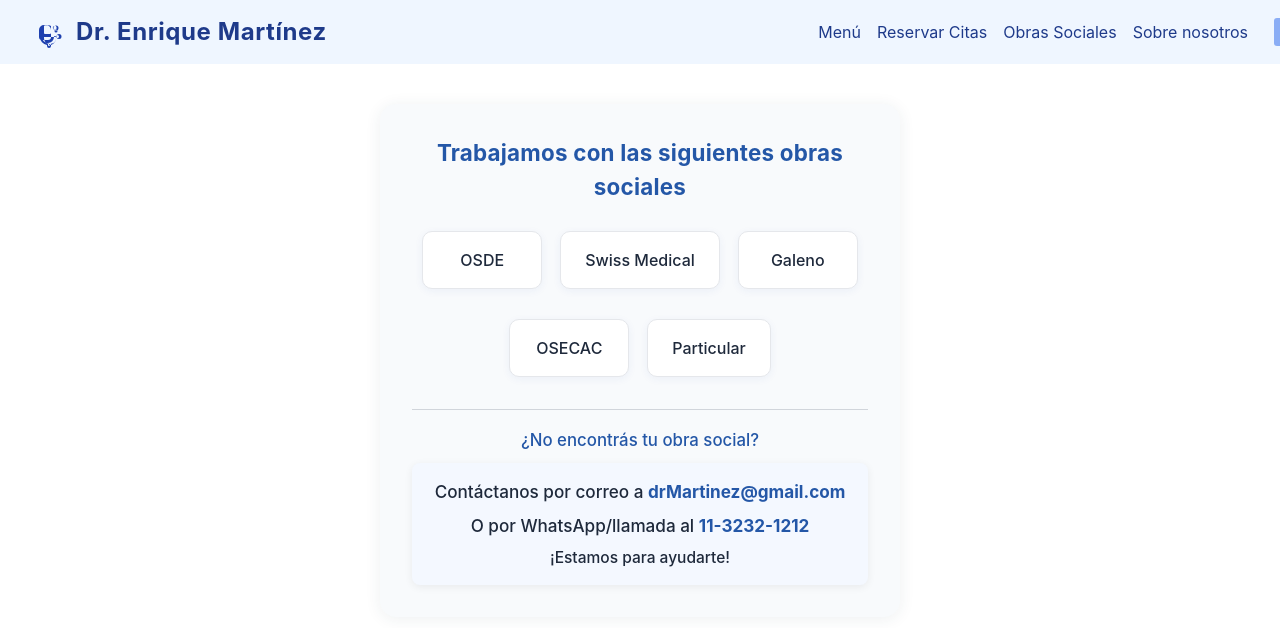
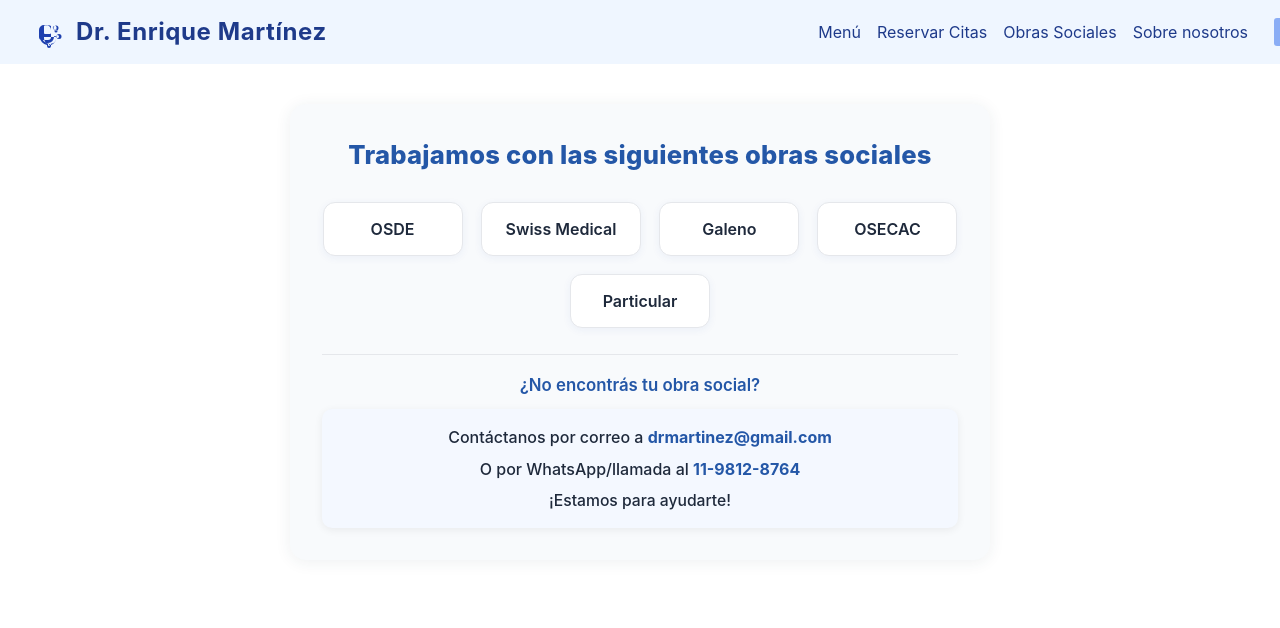
Before and after one commit to ivancao22/Tp_WebMedicos, a React (Create React App) app in the folder tp_medicos/: page /obras-sociales in a window 1280 px wide. Shown: the top 628 px of the page. Built offline with nearby package versions, Linux system fonts and the light colour scheme.

Commit message:
fix obra social

```diff
--- a/tp_medicos/src/components/obraSocial/ObraSocialAdmin.jsx
+++ b/tp_medicos/src/components/obraSocial/ObraSocialAdmin.jsx
@@ -1,72 +1,64 @@
 import React, { useEffect, useState } from "react";
 import iniciales from "../../mock/ObraSocial";
 
-const LS_KEY = "obrasSociales_v1";
+const STORAGE_KEY = "obrasSociales_v1";
 
-// Helpers de (de)serialización seguros
-function cargarDesdeLS() {
-  try {
-    const raw = localStorage.getItem(LS_KEY);
-    return raw ? JSON.parse(raw) : null;
-  } catch {
-    return null;
-  }
-}
-
-function guardarEnLS(data) {
-  localStorage.setItem(LS_KEY, JSON.stringify(data));
-}
-
+// Panel de administración de obras sociales con persistencia en localStorage
 export default function ObraSocialAdmin() {
-  // 1) Estado inicial: primero intento localStorage, si no hay uso "iniciales"
+  // 1) Cargar inicial desde localStorage (si existe) o desde el mock
   const [obras, setObras] = useState(() => {
-    const guardadas = cargarDesdeLS();
-    return Array.isArray(guardadas) ? guardadas : iniciales;
+    try {
+      const data = JSON.parse(localStorage.getItem(STORAGE_KEY));
+      return Array.isArray(data) && data.length ? data : iniciales;
+    } catch {
+      return iniciales;
+    }
   });
-
-  // 2) Persisto en localStorage ante cualquier cambio de "obras"
-  useEffect(() => {
-    guardarEnLS(obras);
-  }, [obras]);
 
   const [nuevo, setNuevo] = useState("");
   const [editId, setEditId] = useState(null);
   const [editNombre, setEditNombre] = useState("");
   const [mensaje, setMensaje] = useState("");
 
-  // Agregar
+  // 2) Guardar automáticamente en localStorage cuando cambie "obras"
+  useEffect(() => {
+    localStorage.setItem(STORAGE_KEY, JSON.stringify(obras));
+  }, [obras]);
+
+  // helpers
+  const mostrarMensaje = (msg) => {
+    setMensaje(msg);
+    setTimeout(() => setMensaje(""), 1800);
+  };
+
+  // acciones
   const agregar = () => {
-    if (!nuevo.trim()) return;
-    setObras([...obras, { id: Date.now(), nombre: nuevo.trim() }]);
+    const nombre = nuevo.trim();
+    if (!nombre) return;
+    setObras((prev) => [...prev, { id: Date.now(), nombre }]);
     setNuevo("");
     mostrarMensaje("Obra social agregada");
   };
 
-  // Eliminar
   const eliminar = (id) => {
-    setObras(obras.filter((o) => o.id !== id));
+    setObras((prev) => prev.filter((o) => o.id !== id));
     mostrarMensaje("Obra social eliminada");
   };
 
-  // Modo edición
   const empezarEditar = (id, nombre) => {
     setEditId(id);
     setEditNombre(nombre);
   };
 
-  // Guardar edición
   const guardarEdicion = () => {
     const nombre = editNombre.trim();
     if (!nombre) return;
-    setObras((prev) => prev.map((o) => (o.id === editId ? { ...o, nombre } : o)));
+    setObras((prev) =>
+      prev.map((o) => (o.id === editId ? { ...o, nombre } : o))
+    );
     setEditId(null);
     setEditNombre("");
     mostrarMensaje("Obra social actualizada");
-  };
-
-  const mostrarMensaje = (msg) => {
-    setMensaje(msg);
-    setTimeout(() => setMensaje(""), 1800);
   };
 
   return (
@@ -93,7 +85,6 @@
         Administración de Obras Sociales
       </h2>
 
-      {/* Alta */}
       <div style={{ display: "flex", gap: 8, marginBottom: 24, justifyContent: "center" }}>
         <input
           value={nuevo}
@@ -127,7 +118,6 @@
         </button>
       </div>
 
-      {/* Lista */}
       <div
         style={{
           background: "white",
@@ -161,6 +151,7 @@
                       borderRadius: 5,
                       padding: "6px 10px",
                       fontSize: "1rem",
+                      flex: 1,
                     }}
                   />
                   <button
--- a/tp_medicos/src/components/obraSocial/ObraSocialPublic.jsx
+++ b/tp_medicos/src/components/obraSocial/ObraSocialPublic.jsx
@@ -1,14 +1,39 @@
-import React from "react";
-import obrasEjemplo from '../../mock/ObraSocial';
+import React, { useEffect, useState } from "react";
+import mockObras from "../../mock/ObraSocial";
 
-// Esta página muestra la lista de obras sociales con las que trabaja el consultorio.
-// Es solo informativa, para que los pacientes puedan consultar si su cobertura está incluida.
-// Si no la encuentran, les damos los datos de contacto para que puedan consultar.
+const STORAGE_KEY = "obrasSociales_v1";
+
 export default function ObraSocialPublic() {
+  // Carga inicial: localStorage -> fallback al mock
+  const [obras, setObras] = useState(() => {
+    try {
+      const data = JSON.parse(localStorage.getItem(STORAGE_KEY));
+      return Array.isArray(data) && data.length ? data : mockObras;
+    } catch {
+      return mockObras;
+    }
+  });
+
+  // Si otra pestaña/ventana modifica localStorage, nos actualizamos
+  useEffect(() => {
+    const onStorage = (e) => {
+      if (e.key === STORAGE_KEY) {
+        try {
+          const data = JSON.parse(e.newValue);
+          setObras(Array.isArray(data) && data.length ? data : mockObras);
+        } catch {
+          setObras(mockObras);
+        }
+      }
+    };
+    window.addEventListener("storage", onStorage);
+    return () => window.removeEventListener("storage", onStorage);
+  }, []);
+
   return (
     <div
       style={{
-        maxWidth: 520,
+        maxWidth: 700,
         margin: "40px auto",
         background: "#f8fafc",
         borderRadius: 16,
@@ -17,43 +42,42 @@
         minHeight: 420,
       }}
     >
-      {/* Título principal */}
       <h2
         style={{
-          fontSize: "1.4rem",
+          fontSize: "1.6rem",
           textAlign: "center",
           marginBottom: 28,
           color: "#2457A7",
-          fontWeight: 700,
-          letterSpacing: ".01em"
+          fontWeight: 800,
+          letterSpacing: ".01em",
         }}
       >
         Trabajamos con las siguientes obras sociales
       </h2>
-      {/* Grid de obras sociales, cada una en su tarjetita */}
+
+      {/* Grid de obras desde estado (localStorage o mock) */}
       <div
         style={{
           display: "flex",
           gap: 18,
           justifyContent: "center",
           flexWrap: "wrap",
-          marginBottom: 20,
+          marginBottom: 26,
         }}
       >
-        {obrasEjemplo.map((obra) => (
+        {obras.map((obra) => (
           <div
             key={obra.id}
             style={{
               background: "white",
-              borderRadius: 10,
-              padding: "16px 24px",
-              minWidth: 120,
+              borderRadius: 12,
+              padding: "14px 24px",
+              minWidth: 140,
               textAlign: "center",
-              fontWeight: 500,
+              fontWeight: 600,
               border: "1px solid #e5e7eb",
               boxShadow: "0 2px 8px rgba(30,64,175,0.06)",
               color: "#1e293b",
-              marginBottom: 12,
             }}
           >
             {obra.nombre}
@@ -61,57 +85,45 @@
         ))}
       </div>
 
-      {/* Si el paciente no encuentra su obra social, mostramos los datos de contacto */}
-      <div
-        style={{
-          borderTop: "1px solid #d1d5db",
-          paddingTop: 18,
-          marginTop: 18,
-        }}
-      >
+      <hr style={{ border: 0, height: 1, background: "#e5e7eb", margin: "6px 0 18px" }} />
+
       <h3
         style={{
           fontSize: "1.05rem",
-            fontWeight: 500,
+          fontWeight: 600,
           color: "#2457A7",
           marginBottom: 10,
-            textAlign: "center"
+          textAlign: "center",
         }}
       >
         ¿No encontrás tu obra social?
       </h3>
+
       <div
         style={{
           marginTop: 4,
           background: "#f4f8ff",
-            borderRadius: 8,
+          borderRadius: 10,
           padding: "16px 18px",
           color: "#1e293b",
           textAlign: "center",
           fontWeight: 500,
-            fontSize: "1.07rem",
           boxShadow: "0 2px 8px #0001",
-            display: "flex",
-            flexDirection: "column",
-            alignItems: "center"
         }}
       >
         <div style={{ marginBottom: 8 }}>
           Contáctanos por correo a{" "}
-            <a href="mailto:drMartinez@gmail.com" style={{ color: "#2457A7", fontWeight: "bold" }}>
-              drMartinez@gmail.com
+          <a href="mailto:drmartinez@gmail.com" style={{ color: "#2457A7", fontWeight: "bold" }}>
+            drmartinez@gmail.com
           </a>
         </div>
-          <div style={{ marginBottom: 2 }}>
+        <div>
           O por WhatsApp/llamada al{" "}
-            <a href="tel:+541132321212" style={{ color: "#2457A7", fontWeight: "bold" }}>
-              11-3232-1212
+          <a href="tel:+5491198128764" style={{ color: "#2457A7", fontWeight: "bold" }}>
+            11-9812-8764
           </a>
         </div>
-          <div style={{ fontSize: "0.97rem", marginTop: 5 }}>
-            ¡Estamos para ayudarte!
-          </div>
-        </div>
+        <div style={{ fontSize: ".98rem", marginTop: 8 }}>¡Estamos para ayudarte!</div>
       </div>
     </div>
   );
```
Lines whose indentation alone changed are shown as unchanged.
